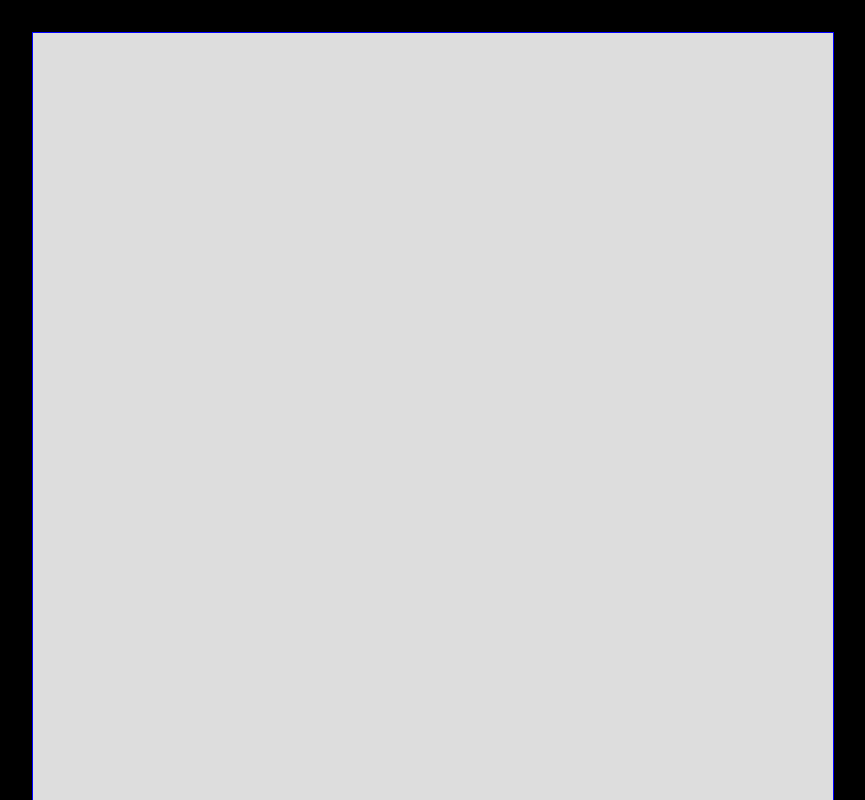
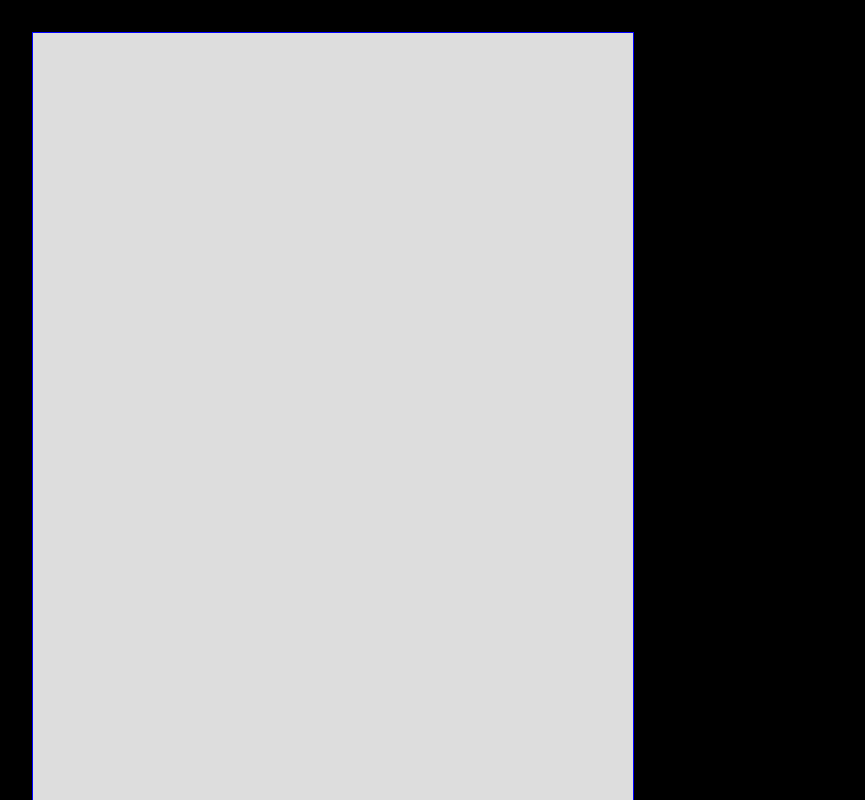
Before and after one commit to kingsdigitallab/tangible-11ty, an Eleventy site: page tangible/index.njk in a window 1280 px wide. Shown: the top 800 px of the page, without its empty margins (281-1146 px from the left). Built offline with nearby package versions, Linux system fonts and the light colour scheme; Eleventy itself is replaced by a stand-in of ours; files that its build step writes are made by us from their sources.

Commit message:
css + reverse x sorting

```diff
--- a/assets/js/tangible.js
+++ b/assets/js/tangible.js
@@ -124,6 +124,13 @@ export default class Tangible {
         return grid;
     }
 
+    /**
+     * Sort the top codes y ascending
+     * X DESCENDING because the video is mirrorer
+     * @param a
+     * @param b
+     * @return {number}
+     */
     sortTopCodeComparator(a, b){
 
         if (Math.abs(a.y - b.y) <= this.topcodeHeight){
@@ -132,9 +139,9 @@ export default class Tangible {
                 return 0;
             }
             if (a.x < b.x){
-                return -1;
+                return 1;
             }
-            return 1;
+            return -1;
         }
         // Different lines
         if (a.y < b.y){
--- a/tangible/index.njk
+++ b/tangible/index.njk
@@ -29,7 +29,7 @@ border: solid 1px white;
  <div class="w3-row">
  <div class="w3-col s1 m2 l2">&nbsp;</div>
  <div class="w3-col s10 m8 l8">
-  <canvas id="video-canvas" width="800" height="600" ></canvas>
+  <canvas id="video-canvas" width="600" height="800" ></canvas>
   <br />
   <button id="camera-button" onclick="TopCodes.startStopVideoScan('video-canvas')">Start / Stop</button>
   </div>
```
